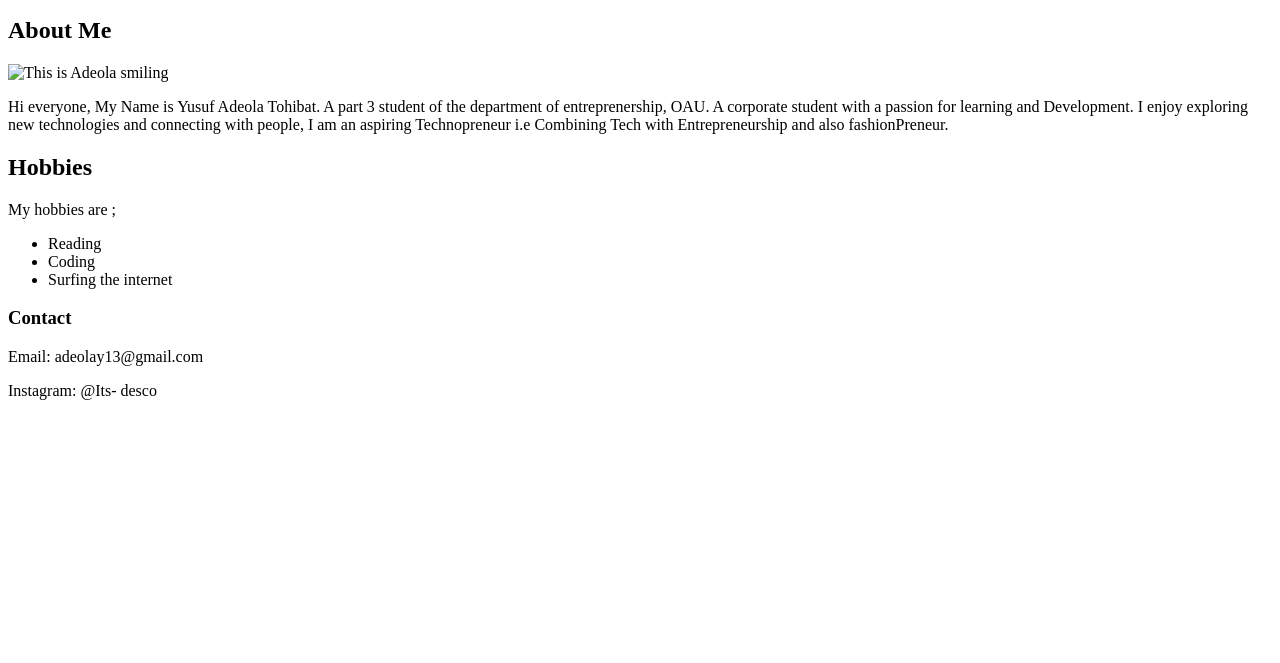
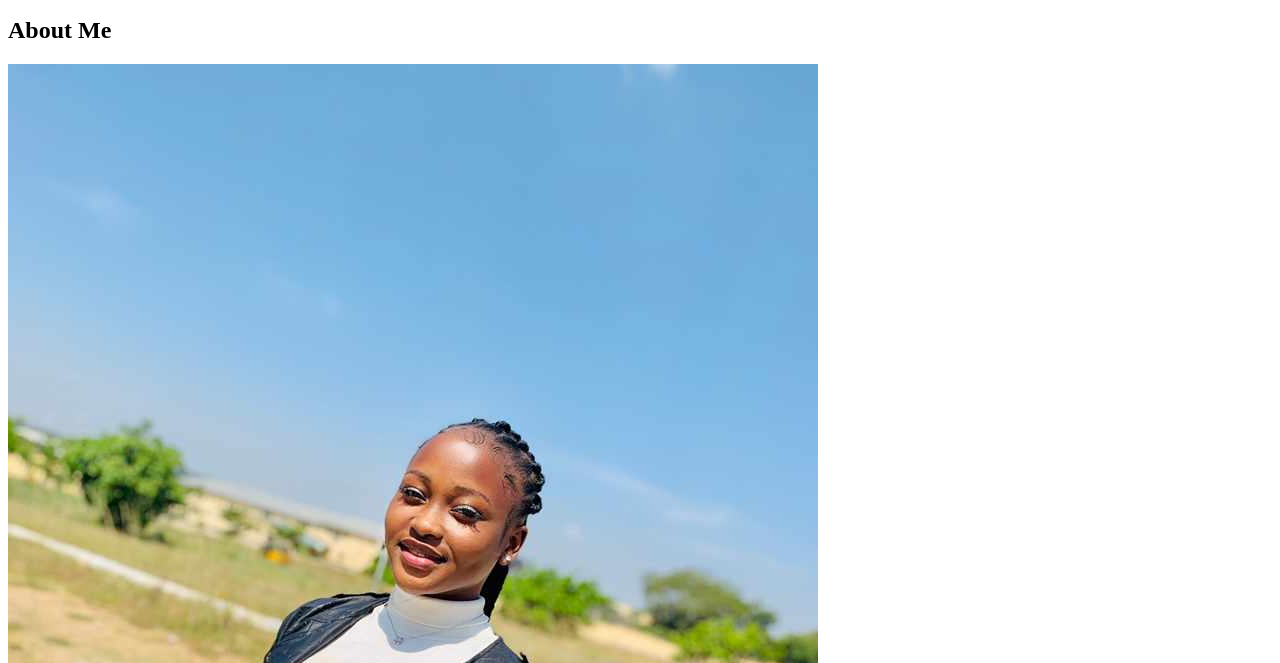
Before and after one commit to AdeolaYusuf/My-profile-, a plain HTML site: page index.html in a window 1280 px wide. Shown: the part 137-800 px from the top of the page. Drawn offline with Linux system fonts and the light colour scheme.

Commit message:
Update index.html

```diff
--- a/index.html
+++ b/index.html
@@ -17,7 +17,7 @@
     </header>
     <section>
         <H1>About Me</H1>
-        <img src="gift.png" alt="This is Adeola smiling">
+        <img src="gift.jpg" alt="This is Adeola smiling">
         <p> Hi everyone, My Name is Yusuf Adeola Tohibat. A part 3 student of the department of entreprenership, OAU.
         A corporate student with a passion for learning and Development. I enjoy exploring
     new technologies and connecting with people, I am an aspiring Technopreneur i.e Combining
```
